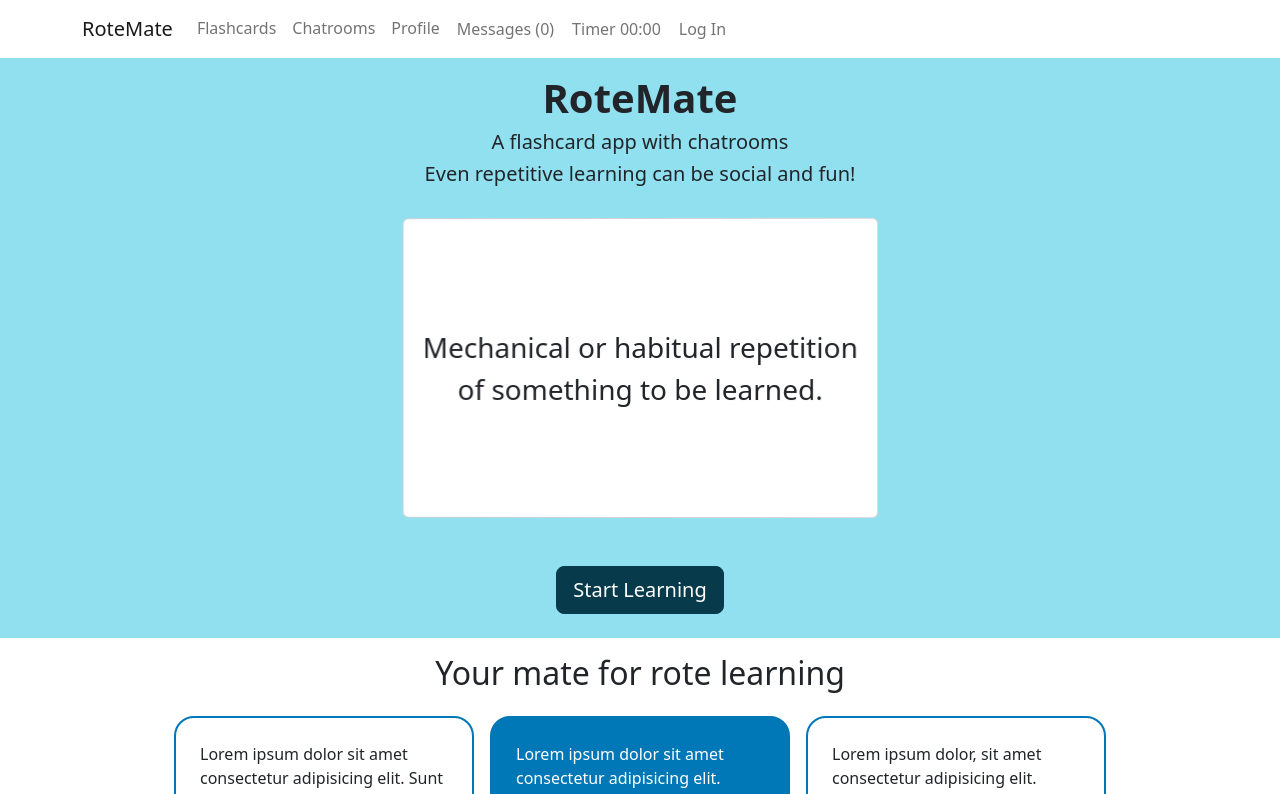
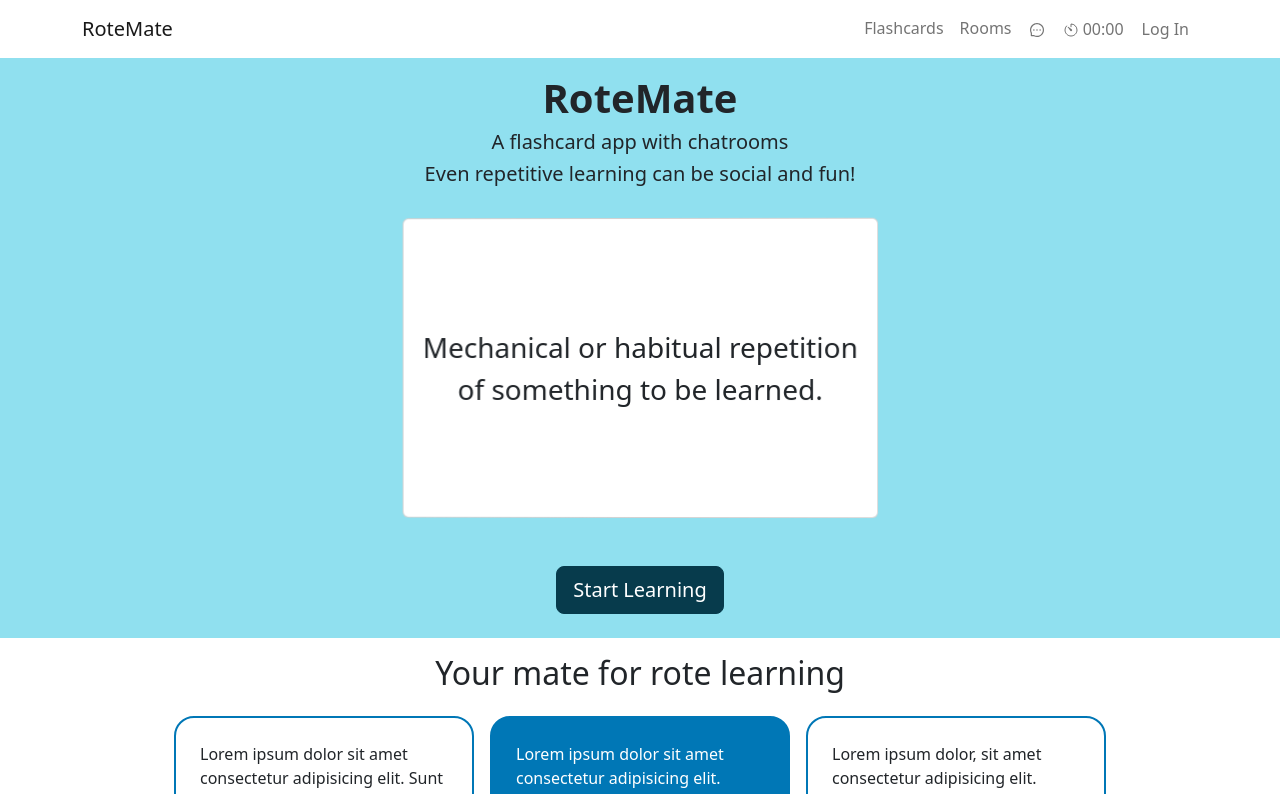
Before and after one commit to georgezeng0/social_study_app, a React (Create React App) app in the folder app/: page / in a window 1280 px wide. Shown: the top 794 px of the page. Built offline with nearby package versions, Linux system fonts and the light colour scheme.

Commit message:
Navbar responsive design

```diff
--- a/app/src/components/Navbar.js
+++ b/app/src/components/Navbar.js
@@ -6,6 +6,8 @@ import styled from 'styled-components';
 import { useSelector } from 'react-redux';
 import StudyTimer from './StudyTimer';
 import { useEffect } from 'react';
+import { IoTimerOutline } from 'react-icons/io5'
+import { AiOutlineMessage,AiFillMessage } from 'react-icons/ai'
 
 const Navbar = () => {
   const { loginWithRedirect, logout, user, isAuthenticated, isLoading } = useAuth0();
@@ -19,8 +21,18 @@ const Navbar = () => {
     isStudy: true,
     repeat: 0
   })
+  const [messageTotal, setMessageTotal] = useState(0)
 
-  let messageTotal = Object.values(newMessages).reduce((total, count) => (total + count), 0)
+  useEffect(() => {
+    console.log(Object.values(newMessages));
+    if (Object.values(newMessages).length === 0 || Object.values(newMessages)[0] === undefined) {
+      console.log(newMessages)
+      setMessageTotal(0)
+    } else {
+      console.log(123,newMessages)
+      setMessageTotal(Object.values(newMessages).reduce((total, count) => (total + count), 0))
+    }
+    }, [newMessages])
 
   const convertMiliSecsToClockString = (number) => {
     let minutes = String(parseInt(number / 1000 / 60))
@@ -76,44 +88,41 @@ const Navbar = () => {
       </button>
 
       <div class="collapse navbar-collapse" id="navbarSupportedContent">
-        <ul className="navbar-nav me-auto">
+        <ul className="navbar-nav ms-auto">
 
           <li className="nav-item">
              <Link to="/flashcards" className='nav-link'>Flashcards</Link>
           </li>
 
           <li className="nav-item">
-            <Link to="/chatrooms" className='nav-link'>Chatrooms</Link>
-          </li>
-
-
-
-          <li className="nav-item">
-            <Link to="/profile" className='nav-link'>Profile</Link>
+            <Link to="/chatrooms" className='nav-link'>Rooms</Link>
           </li>
 
           <li className="nav-item">
-              <button onClick={()=>setShowMessages(!showMessages)} className='nav-link btn btn-link'>
-              Messages ({messageTotal || 0})
-            </button>
+              <MessagesButton onClick={() => setShowMessages(!showMessages)}
+                className='nav-link btn btn-link shadow-none'>
+                {messageTotal === 0 ? <AiOutlineMessage style={{position: "relative",bottom:"1px"}} /> : <AiFillMessage style={{ position: "relative",color: "red",bottom:"1px" }} />}
+            </MessagesButton>
           </li>
 
           <li className='nav-item'>
-            <button className='btn btn-link nav-link' onClick={()=>setShowTimer(!showTimer)}>
-              {timerSummary.timeLeft === 0 && timerSummary.repeat!==0? timerSummary.isPaused? "Paused " : timerSummary.isStudy ? "Study " : "Break " : "Timer "}
+            <button className='btn btn-link nav-link shadow-none align-top' onClick={()=>setShowTimer(!showTimer)}>
+                {timerSummary.timeLeft !== 0 && timerSummary.repeat !== 0 ?
+                  timerSummary.isPaused ? "P " : timerSummary.isStudy ? "S "
+                    : "B " : <span className='align-top d-inline position-relative' style={{bottom:"1px"}}><IoTimerOutline /> </span>}
               {convertMiliSecsToClockString(timerSummary.timeLeft)}
               </button>
             </li>
 
-            <li className="nav-item">
-            {(!isLoading && isAuthenticated) && user.name}
-            </li>
+            {(!isLoading && isAuthenticated) && <li className="nav-item">
+            <Link to="/profile" className='nav-link'>{user.name}</Link>
+          </li>}
 
             <li className='nav-item'>
-          {(!isLoading && isAuthenticated) ?
-            <button className='btn btn-link nav-link' onClick={() => logout({ returnTo: window.location.origin })}>Log Out</button> :
-            <button className='btn btn-link nav-link' onClick={()=>loginWithRedirect()}>Log In</button> }
-        </li>
+              {(!isLoading && isAuthenticated) ?
+              <button className='btn btn-link nav-link shadow-none' onClick={() => logout({ returnTo: window.location.origin })}>Log Out</button> :
+              <button className='btn btn-link nav-link shadow-none' onClick={()=>loginWithRedirect()}>Log In</button> }
+            </li>
 
         </ul>
       </div>
@@ -138,7 +147,7 @@ const Wrapper = styled.nav`
   width: 400px;
   height: 500px;
   position: absolute;
-  top: 35px; // TBD adjust depending on nav height
+  top: 60px; // TBD adjust depending on nav height
   left: 50%; // TBD adjust responsively
 }
 `
@@ -146,8 +155,16 @@ const NavDiv = styled.div`
   background-color: rgba(255,255,255,${props=> props.intersectionRatio>0.5?0:1});
   /* border: 2px solid var(--grey-3); */
   border-radius: 20px;
-  transition: background-color 0.3s;
+  transition: background-color 0.1s;
   box-shadow: 0px 0px ${props=> props.intersectionRatio>0.5?0:"5px"} grey;
 `
 
+const MessagesButton = styled.button`
+  span{
+    position: relative;
+    right: 17px;
+    font-size: 1rem;
+  }
+`
+
 export default Navbar
```
